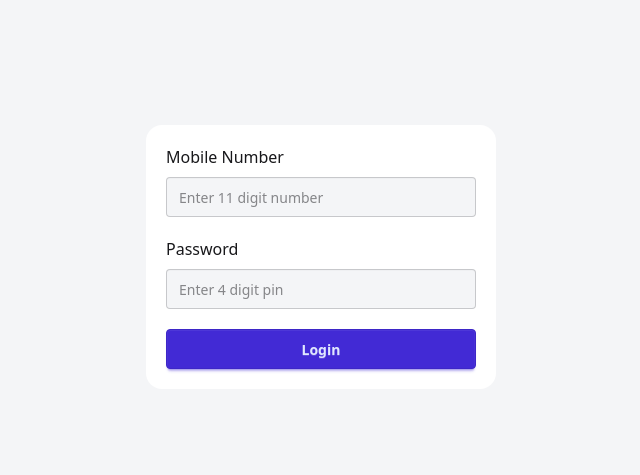
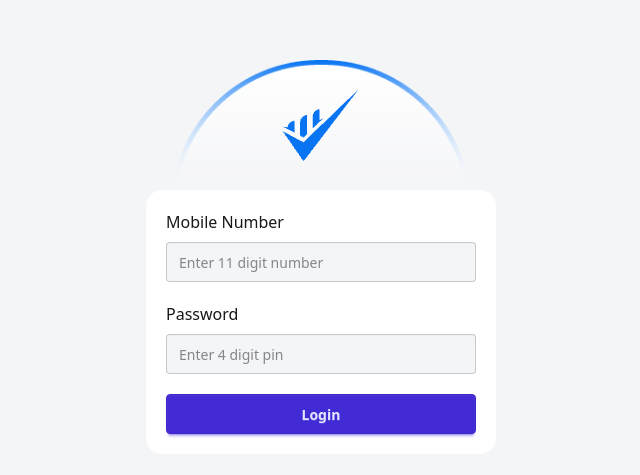
Before and after one commit to ekram-haque/my-payoo-mfs-bank, a plain HTML site: page index.html in a window 1280 px wide. Shown: the part 143-618 px from the top of the page, without its empty margins (319-959 px from the left). Drawn offline with nearby package versions, Linux system fonts and the light colour scheme.

Commit message:
added logo on login page

```diff
--- a/index.html
+++ b/index.html
@@ -16,8 +16,11 @@
     <script src="https://cdn.jsdelivr.net/npm/@tailwindcss/browser@4"></script>
 
   </head>
-  <body class="bg-[#F4F5F7] h-[100vh] flex justify-center items-center ">
+  <body class="bg-[#F4F5F7] h-[100vh] flex flex-col justify-center items-center ">
 
+    <div class=" h-[130px] w-[300px] bg-[url(./assets/bg.png)] bg-cover flex justify-center items-center">
+        <img src="./assets/Group.png" alt="">
+    </div>
     <form class=" bg-white rounded-2xl p-5 w-[350px]">
       <div>
         <label for="" >Mobile Number</label> <br />
```
